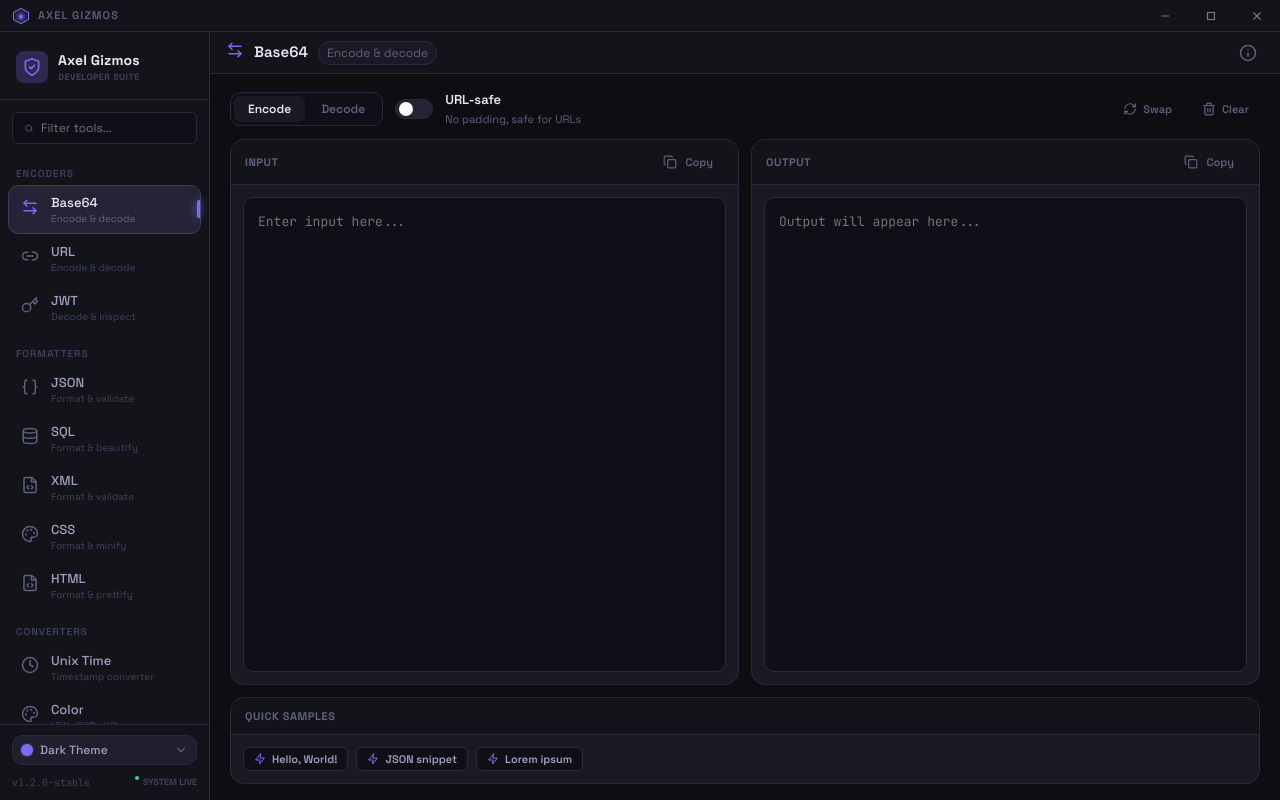
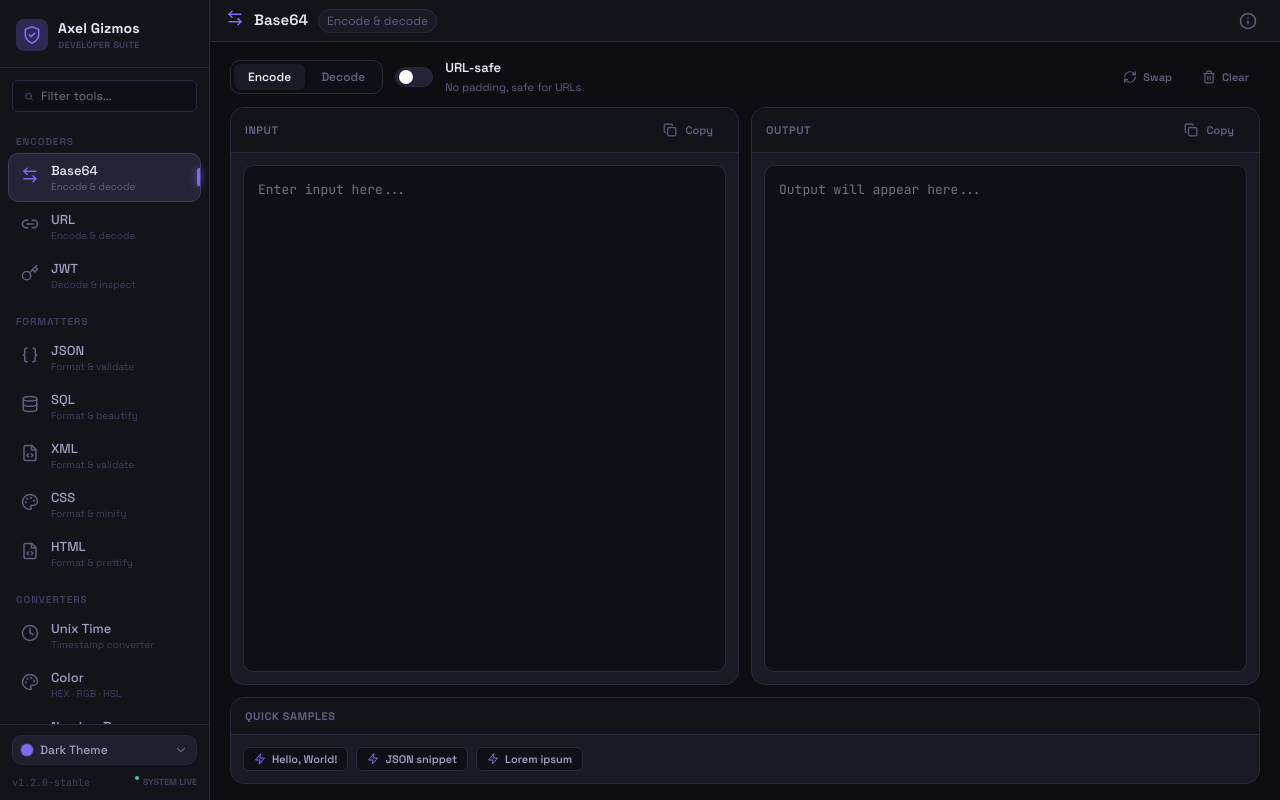
Before and after one commit to ehippo/gizmos, a React (Vite) app in the folder frontend/: page / in a window 1280 px wide. Built offline with nearby package versions, Linux system fonts and the light colour scheme.

Commit message:
Native title bar

```diff
--- a/frontend/src/App.jsx
+++ b/frontend/src/App.jsx
@@ -1,6 +1,6 @@
 import React, { useState, useEffect } from 'react';
 import styles from './styles/App.module.css';
-import TitleBar from './components/TitleBar';
+
 
 import Base64Tool from './tools/Base64Tool';
 import JSONTool from './tools/JSONTool';
@@ -107,7 +107,6 @@ export default function App() {
 
   return (
     <div className={styles.window}>
-      <TitleBar />
       <div className={styles.shell}>
         {/* Sidebar */}
         <aside className={styles.sidebar}>
--- a/frontend/src/components/TitleBar.jsx
+++ /dev/null
@@ -1,54 +0,0 @@
-import React, { useState, useEffect } from 'react';
-import styles from './TitleBar.module.css';
-import { WindowMinimise, WindowToggleMaximise, Quit, EventsOn } from '../../wailsjs/runtime/runtime';
-
-const TitleBar = () => {
-    const [isMaximised, setIsMaximised] = useState(false);
-
-    useEffect(() => {
-        // We can listen to window resize events to check maximised state
-        const handleResize = () => {
-            // In Wails, we might need a better way to detect this,
-            // but WindowIsMaximised from runtime is async.
-            // For now, let's use a simple approach or just assume Toggle works.
-        };
-
-        // Wails emits events for window state changes if configured
-        // But for a simple implementation, Toggle is usually enough.
-        // Let's refine the UI to be more reactive if possible.
-    }, []);
-
-    return (
-        <div className={styles.titlebar} style={{ "--wails-draggable": "drag" }}>
-            <div className={styles.left}>
-                <div className={styles.logo}>
-                    <svg width="18" height="18" viewBox="0 0 26 26" fill="none">
-                        <path d="M13 2L24 8V18L13 24L2 18V8L13 2Z" fill="var(--accent)" fillOpacity="0.15" stroke="var(--accent)" strokeWidth="1.5" />
-                        <path d="M13 7L19 10.5V17.5L13 21L7 17.5V10.5L13 7Z" fill="var(--accent)" fillOpacity="0.3" />
-                        <circle cx="13" cy="14" r="3" fill="var(--accent)" />
-                    </svg>
-                    <span className={styles.title}>Axel Gizmos</span>
-                </div>
-            </div>
-            <div className={styles.controls} style={{ "--wails-draggable": "no-drag" }}>
-                <button className={styles.control} onClick={WindowMinimise} title="Minimize">
-                    <svg width="12" height="12" viewBox="0 0 12 12">
-                        <rect x="2" y="5.5" width="8" height="1" fill="currentColor" />
-                    </svg>
-                </button>
-                <button className={styles.control} onClick={WindowToggleMaximise} title="Maximize">
-                    <svg width="12" height="12" viewBox="0 0 12 12">
-                        <rect x="2.5" y="2.5" width="7" height="7" fill="none" stroke="currentColor" strokeWidth="1.2" />
-                    </svg>
-                </button>
-                <button className={`${styles.control} ${styles.close}`} onClick={Quit} title="Close">
-                    <svg width="12" height="12" viewBox="0 0 12 12">
-                        <path d="M2.5 2.5L9.5 9.5M9.5 2.5L2.5 9.5" stroke="currentColor" strokeWidth="1.2" />
-                    </svg>
-                </button>
-            </div>
-        </div>
-    );
-};
-
-export default TitleBar;
--- a/frontend/src/components/TitleBar.module.css
+++ /dev/null
@@ -1,67 +0,0 @@
-.titlebar {
-    height: 32px;
-    background: var(--bg-panel);
-    display: flex;
-    align-items: center;
-    justify-content: space-between;
-    border-bottom: 1px solid var(--border);
-    user-select: none;
-    z-index: 1000;
-    flex-shrink: 0;
-}
-
-.left {
-    display: flex;
-    align-items: center;
-    padding-left: 12px;
-    gap: 8px;
-}
-
-.logo {
-    display: flex;
-    align-items: center;
-    gap: 8px;
-}
-
-.title {
-    font-size: 11px;
-    font-weight: 600;
-    text-transform: uppercase;
-    letter-spacing: 0.1em;
-    color: var(--text-3);
-    pointer-events: none;
-}
-
-.controls {
-    display: flex;
-    height: 100%;
-}
-
-.control {
-    width: 46px;
-    height: 100%;
-    display: flex;
-    align-items: center;
-    justify-content: center;
-    background: transparent;
-    color: var(--text-2);
-    transition: all 0.1s;
-}
-
-.control:hover {
-    background: var(--bg-hover);
-    color: var(--text-1);
-}
-
-.close:hover {
-    background: #e81123 !important;
-    color: white !important;
-}
-
-.control svg {
-    opacity: 0.7;
-}
-
-.control:hover svg {
-    opacity: 1;
-}
```
Also changed, not shown: 1 other file (tests, documents, lock files or other folders).
